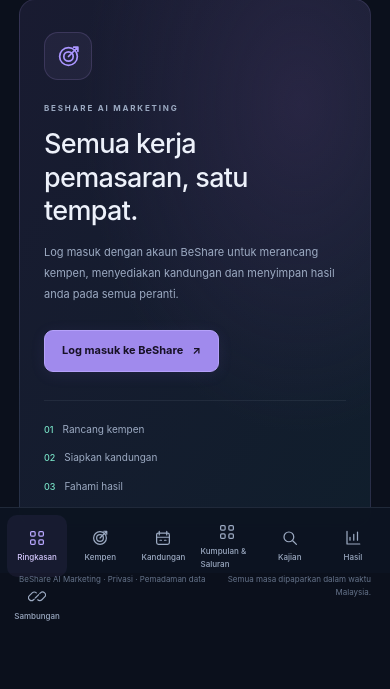
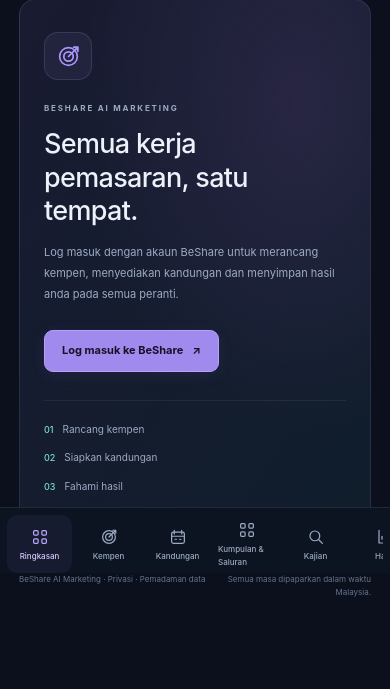
Before and after one commit to sifutech-ux/beshareaisolution, a PHP site: page /private/marketing/ in a window 390 px wide. Shown: the part 271-960 px from the top of the page. Run offline with PHP 8.4, Linux system fonts and the light colour scheme.

Commit message:
fix(marketing): prevent seventh mobile navigation tab from dropping below fixed bar

```diff
--- a/marketing/group-manager.css
+++ b/marketing/group-manager.css
@@ -21,3 +21,10 @@
 .group-history-heading{margin-top:26px}
 @media(max-width:1100px){.group-grid{grid-template-columns:1fr}}
 @media(max-width:680px){.group-form,.group-job-form{grid-template-columns:1fr}.group-form .group-consent,.group-job-form .group-consent,.group-job-form .group-body{grid-column:1}.group-grid{gap:14px}}
+
+/* The existing mobile bar was sized for six tabs; seven links need horizontal scrolling. */
+@media(max-width:680px){
+  .sidebar .nav{display:flex;flex-direction:row;flex-wrap:nowrap;gap:4px;overflow-x:auto;overflow-y:hidden;scrollbar-width:none;overscroll-behavior-x:contain;-webkit-overflow-scrolling:touch;min-width:0}
+  .sidebar .nav::-webkit-scrollbar{display:none}
+  .sidebar .nav a{flex:0 0 65px;min-width:65px;min-height:49px;justify-content:center}
+}
```
